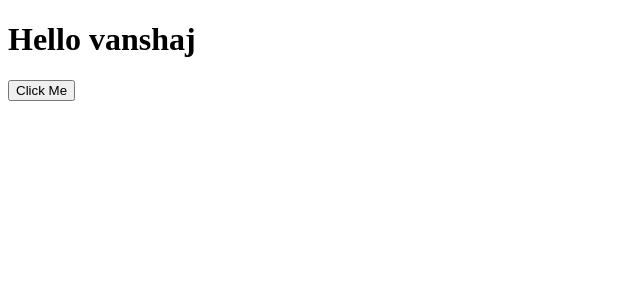
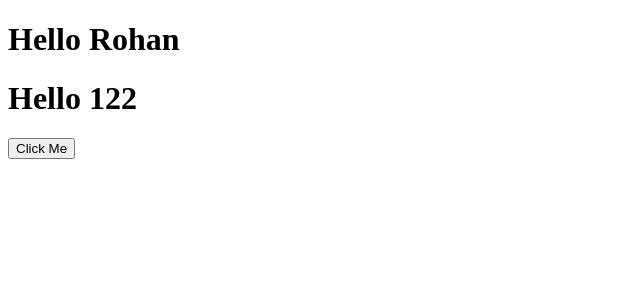
Before and after one commit to Vickyvanshaj/REACT, a React (Create React App) app: page / in a window 1280 px wide. Shown: the top 300 px of the page, without its empty margins (0-640 px from the left). Built offline with nearby package versions, Linux system fonts and the light colour scheme.

Commit message:
setState method

```diff
--- a/src/Student.js
+++ b/src/Student.js
@@ -1,15 +1,32 @@
-import React from 'react'
-//Function
+import React, { Component } from 'react'
 
-function Student(props){
-    function handleClick(){
-        console.log('Button clicked');
+class Student extends Component{
+    constructor(props){
+        super(props);
+        this.state={
+            name:"Rohan",
+            roll:this.props.roll,
+        };
+
     }
-    return (
-        <div>
-            <h1>Hello vanshaj</h1>
-            <button onClick={handleClick}>Click Me</button>
-        </div>
-    )
+
+    handleClick = () =>{
+        this.setState({name:"Vicky",roll:"177"});
+        console.log('button clicked',this);
+    }
+    //set State using function
+    // handleClick = () =>{
+    //     this.setState(function (state,props) {
+                // console.log(state)
+    //     })
+    // }
+    render(){
+        return  <React.Fragment>
+            <h1>Hello {this.state.name}</h1>
+            <h1>Hello {this.state.roll}</h1>
+
+            <button onClick={this.handleClick}>Click Me</button>
+        </React.Fragment>
+    }
 }
 export default Student;
--- a/src/index.js
+++ b/src/index.js
@@ -2,4 +2,4 @@ import React from 'react'
 import ReactDOM from 'react-dom'
 import Student from './Student'
 
-ReactDOM.render(<Student/>,document.getElementById('root'));
+ReactDOM.render(<Student roll="122"/>,document.getElementById('root'));
```
